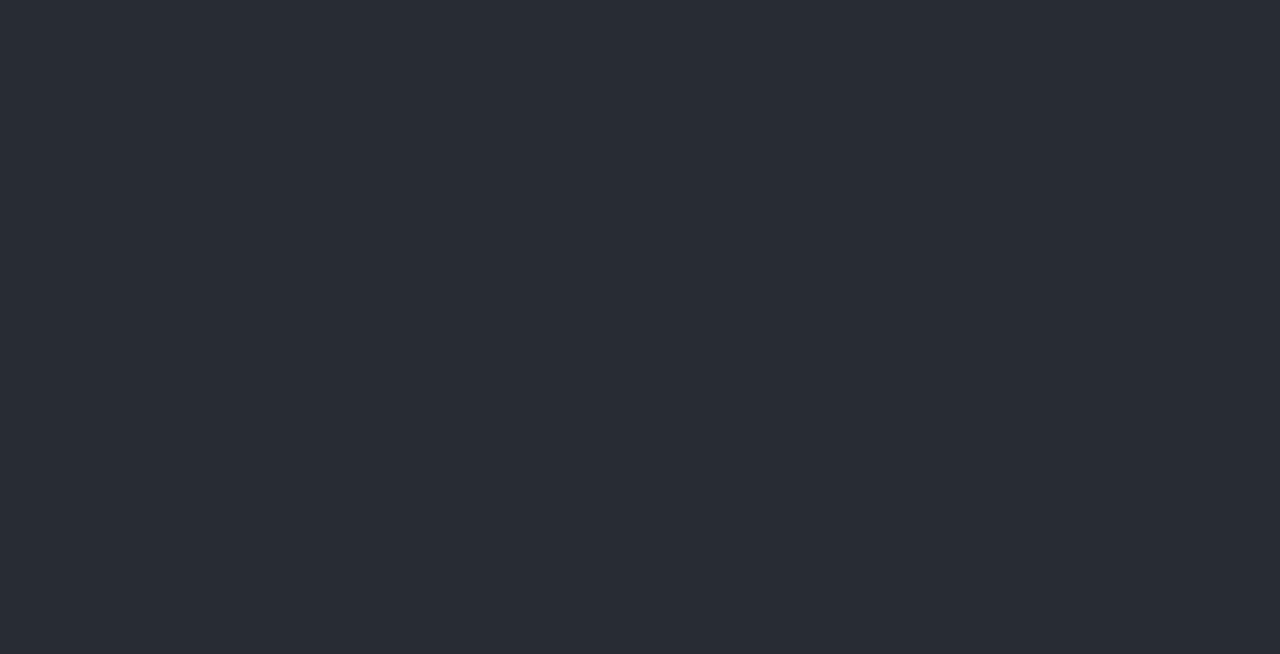
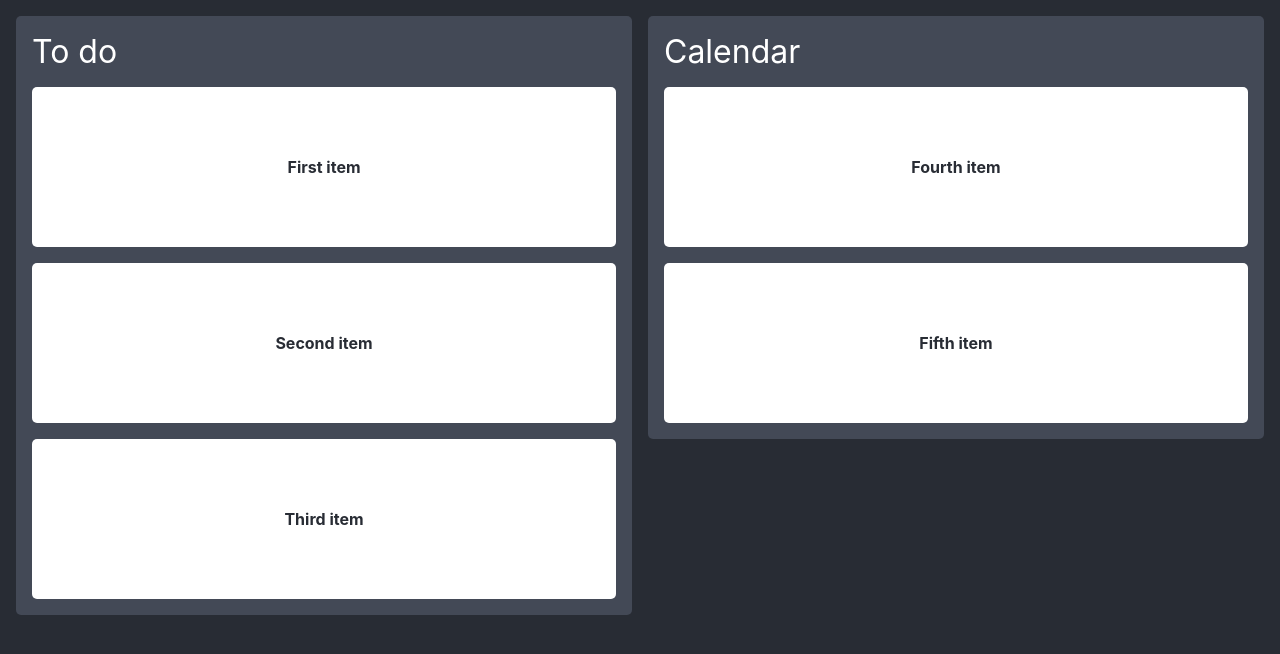
Before and after one commit to davidgfitzgerald/calendo, a React (Create React App) app: page / in a window 1280 px wide. Shown: the top 654 px of the page. Built offline with nearby package versions, Linux system fonts and the light colour scheme.

Commit message:
Create skeleton layout of items to be dragged

```diff
--- a/src/App.tsx
+++ b/src/App.tsx
@@ -19,11 +19,11 @@ const initialData = {
         },
         "column-2": {
             id: "column-2",
-            title: "To do",
+            title: "Calendar",
             itemIds: ["item-4", "item-5"]
         },
     },
-    columnOrder: ["column-1", "column2"]
+    columnOrder: ["column-1", "column-2"]
 }
 
 
--- a/src/components/DragNDrop/DragNDrop.tsx
+++ b/src/components/DragNDrop/DragNDrop.tsx
@@ -1,15 +1,28 @@
-import React, { useState } from 'react';
-import { DragDropContext, Droppable, Draggable, DropResult } from 'react-beautiful-dnd';
+import React from 'react';
 import { DragNDropProps } from "./types";
 import './DragNDrop.css';
 
-function DragNDrop(data: DragNDropProps) {
-    // <DragDropContext>
-
-    // </DragDropContext>
+function DragNDrop({ data }: DragNDropProps) {
+  const { items, columns, columnOrder } = data
 
   return (
-    <div></div>
+
+    <div className="drag-n-drop">
+      {
+        columnOrder.map((columnId) => {
+          const column = columns[columnId]
+          return (
+            <div className="dnd-group" key={columnId}>
+              <div className="dnd-group-title">{column.title}</div>
+              {column.itemIds.map((itemId) => {
+                const item = items[itemId]
+                return <div className="dnd-item">{item.content}</div>
+              })}
+            </div>
+          )
+        })
+      }
+    </div>
   );
 }
 
```
